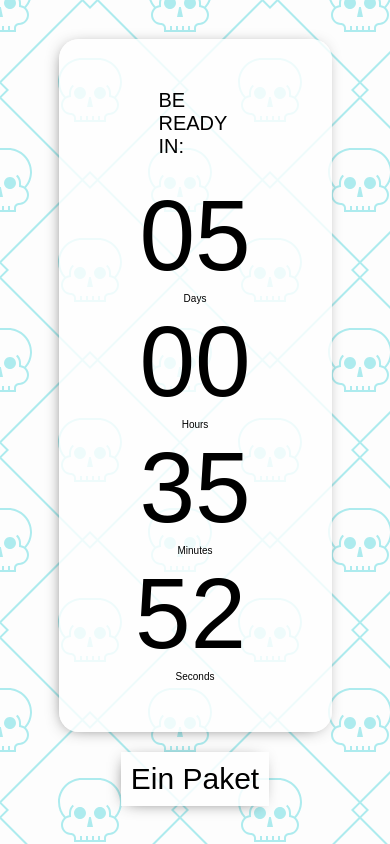
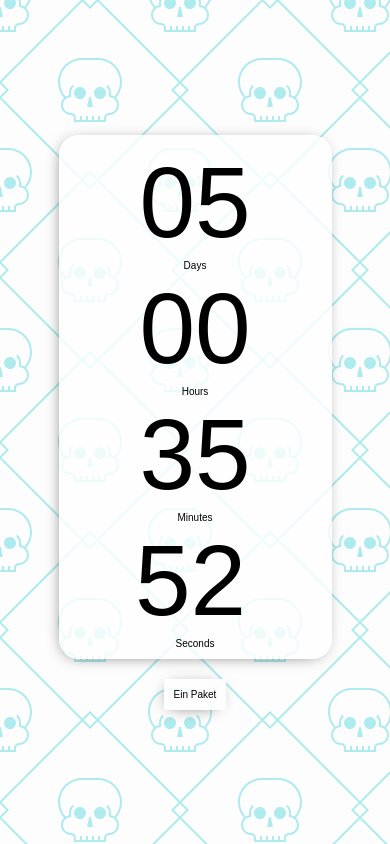
Before and after one commit to pattg/countdown, a website: page index.html in a window 390 px wide. Drawn offline with nearby package versions, Linux system fonts and the light colour scheme; a web font is replaced by a local one.

Commit message:
change mobile view

```diff
--- a/scss/styles.scss
+++ b/scss/styles.scss
@@ -21,6 +21,9 @@
 		-webkit-box-shadow: -2px 2px 17px -8px rgba(0, 0, 0, 0.81);
 		-moz-box-shadow: -2px 2px 17px -8px rgba(0, 0, 0, 0.81);
 		background-color: hsla(360, 100, 100, 0.8);
+		@include breakpoint('s') {
+			padding: 10px 100px;
+		}
 	}
 	&__title {
 		display: flex;
@@ -30,7 +33,7 @@
 		font-size: 50px;
 
 		@include breakpoint('s') {
-			font-size: 20px;
+			display: none;
 		}
 	}
 
@@ -69,6 +72,9 @@
 		box-shadow: -2px 2px 17px -8px rgba(0, 0, 0, 0.81);
 		background-color: rgba(255, 255, 255, 0.822);
 		padding: 10px;
+		@include breakpoint('s') {
+			font-size: 10px;
+		}
 	}
 
 	&__modal {
```
Also changed, not shown: css/styles.css.
